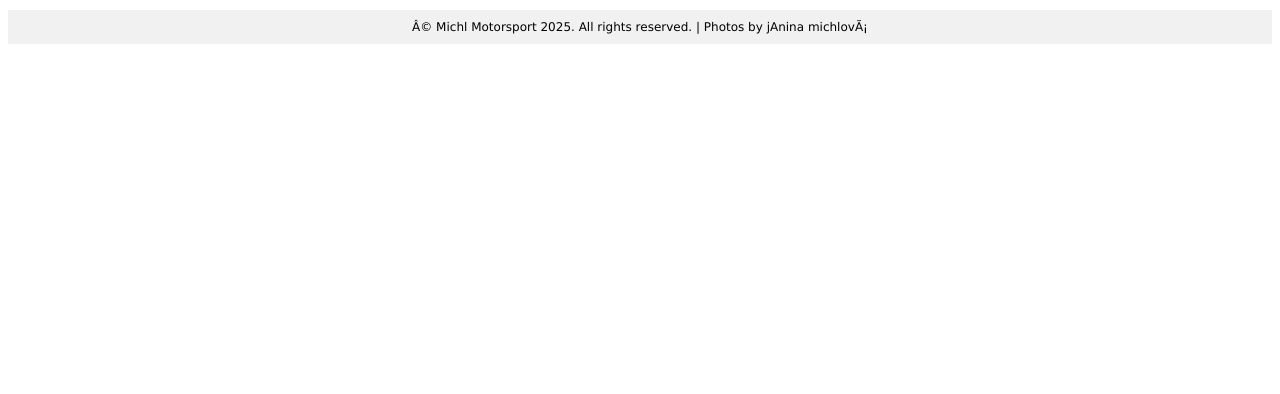
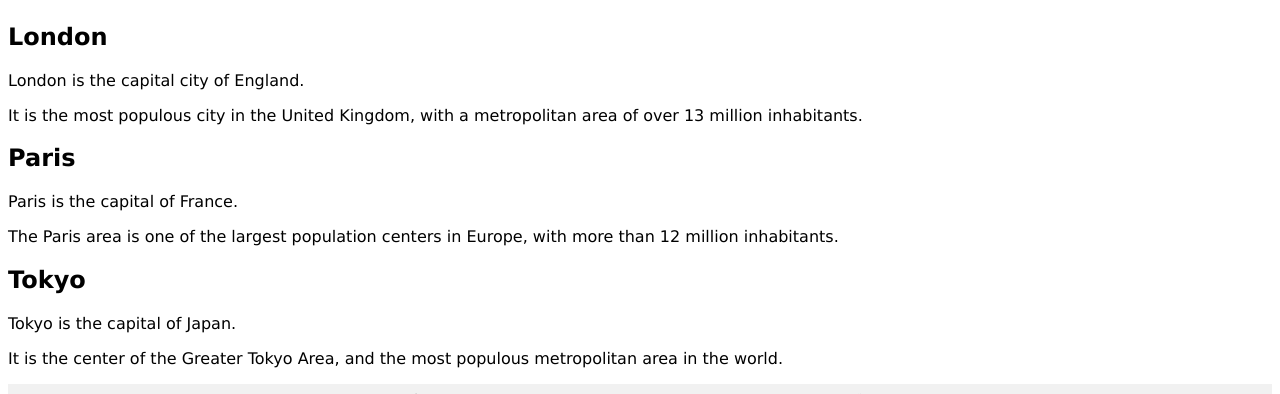
Before and after one commit to michlmotorsport/web, a PHP site: page / in a window 1280 px wide. Shown: the part 1857-2251 px from the top of the page. Before the commit the page ends 1901 px from the top, so only its background shows below. Run offline with PHP 8.4, Linux system fonts and the light colour scheme.

Commit message:
Přidány loga sociálních sítí, favicon
(dělám to na rychlo a nemám moc zkušeností)

```diff
--- a/default.css
+++ b/default.css
@@ -112,6 +112,7 @@
 
   ul.contact
 	{
+    display:block;
 		margin: 0;
 		padding: 1.5em 0em 2.5em 0em;
 		list-style: none;
--- a/index.html
+++ b/index.html
@@ -3,12 +3,12 @@
 <head>
 <meta name="viewport" content="width=device-width, initial-scale=1.0">
 <link rel="stylesheet" href="default.css">
+<link rel="icon" type="image/png" href="images/favicon.png">
 </head>
   <ul id=main-nav>
     <a href=>DOMŮ</a>
     <a href=>SERVIS</a>
     <a href=>PRODEJ VOZŮ A PNEU</a>
-
     <a href=>ELEKTRONIKA</a>
     <a href=>VÍNO</a>
     <a href=>AKTUALITY</a>
@@ -46,7 +46,7 @@
     <div id="status">
       <div id="statusBorder">
         <h5 id="status">Milí zákazníci, <br>
-          ve dnech <font color="#FF2626">1.-15.8.2025</font> budeme mít v prodejně i servisu zavřeno. Budeme se na vás těšit opět od pondělí 18.8.2025.<br><br>
+          ve dnech <font color="#FF2626">1. - 15.8.2025</font> budeme mít v prodejně i servisu zavřeno. Budeme se na vás těšit opět od pondělí 18.8.2025.<br><br>
 
           Infrastruktura poskytovatele e-mailových služeb a webových stránek čelí kybernetickému útoku. <br>
           Z tohoto důvodu jsou naše e-mailové schránky a webové stránky dočasně mimo provoz. <br><br>
@@ -71,17 +71,44 @@
 
   <div class="right">
     <h2><a href="https://www.flickr.com/gp/janinacz/uc5tj3">Fotogalerie</a></h2>
-    <h2>Sledujte nás</h2>
-    <ul class="contact">
-      <li>Youtube <a href="https://www.youtube.com/@hpp8291"><img src=""></a> </li>
-      <li></li>
-    </ul>
+
+
+    <div style="overflow:auto">
+      <h2>Sledujte nás:</h2>
+      <ul>
+        <li><a href="https://www.youtube.com/@hpp8291"><img src="images/yt_icon_red_digital.png" style="width: 10%;"></a> </li>
+        <li><a href="https://www.facebook.com/josefmichlmotorsport"><img src="images/Facebook_Logo_Primary.png" style="width: 10%;"></a></li>
+      </ul>
+    </div>
+
     <p>lorem ipsum</p>
     <h2>LOREM IPSUM</h2>
     <p>lorem ipsum!!</p>
   </div>
 </div>
 
+<div class="w3-row-padding">
+  <div class="w3-third">
+    <h2>London</h2>
+    <p>London is the capital city of England.</p>
+    <p>It is the most populous city in the United Kingdom,
+    with a metropolitan area of over 13 million inhabitants.</p>
+  </div>
+
+  <div class="w3-third">
+    <h2>Paris</h2>
+    <p>Paris is the capital of France.</p>
+    <p>The Paris area is one of the largest population centers in Europe,
+    with more than 12 million inhabitants.</p>
+  </div>
+
+  <div class="w3-third">
+    <h2>Tokyo</h2>
+    <p>Tokyo is the capital of Japan.</p>
+    <p>It is the center of the Greater Tokyo Area,
+    and the most populous metropolitan area in the world.</p>
+  </div>
+</div>
 
 <div style="background-color:#f1f1f1;text-align:center;padding:10px;margin-top:7px;font-size:12px;"> © Michl Motorsport 2025. All rights reserved. | Photos by jAnina michlová</div>
 
```
Also changed, not shown: images/Facebook_Logo_Primary.png (added), images/favicon.png (added), images/yt_icon_red_digital.png (added).
